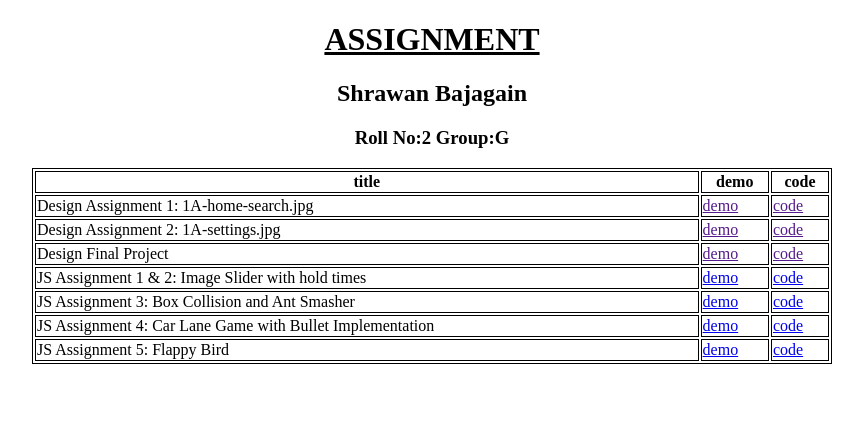
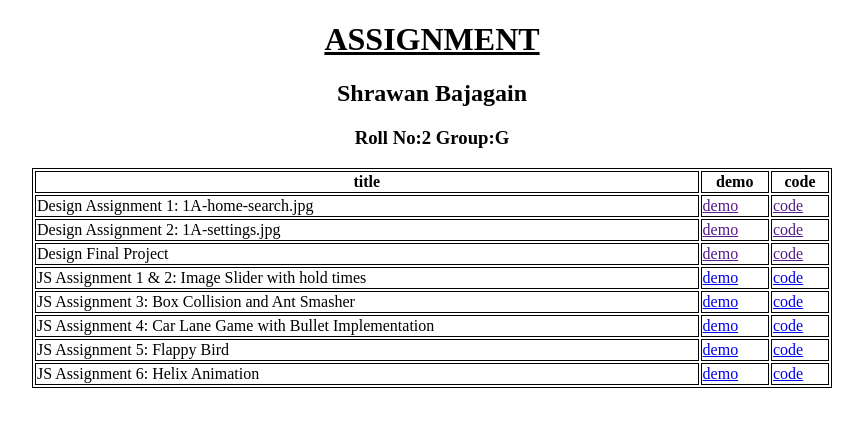
Before and after one commit to xrawone/assignments, a plain HTML site: page index.html in a window 1280 px wide. Shown: the whole page, without its empty margins (208-1071 px from the left). Drawn offline with Linux system fonts and the light colour scheme.

Commit message:
table updated

```diff
--- a/index.html
+++ b/index.html
@@ -109,6 +109,16 @@ Group:G
 
 </tr>
 
+<tr style="border:1px solid black">
+
+<td style="border:1px solid black">JS Assignment 6: Helix Animation </td>
+
+<td style="border:1px solid black"><a href="https://xrawone.github.io/assignments/helix/">demo</a> </td>
+
+<td style="border:1px solid black"><a href="https://github.com/xrawone/assignments/tree/master/helix">code</a> </td>
+
+</tr>
+
 
 
 </table>
```
